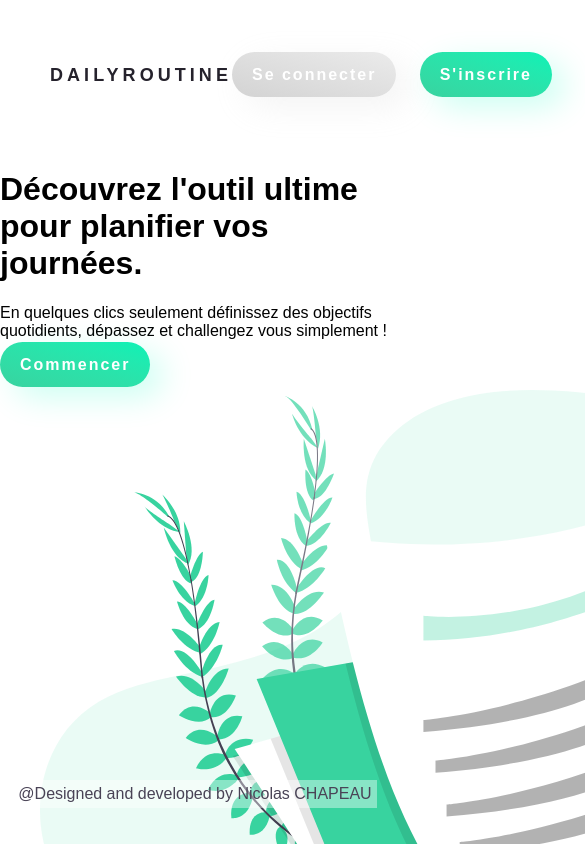
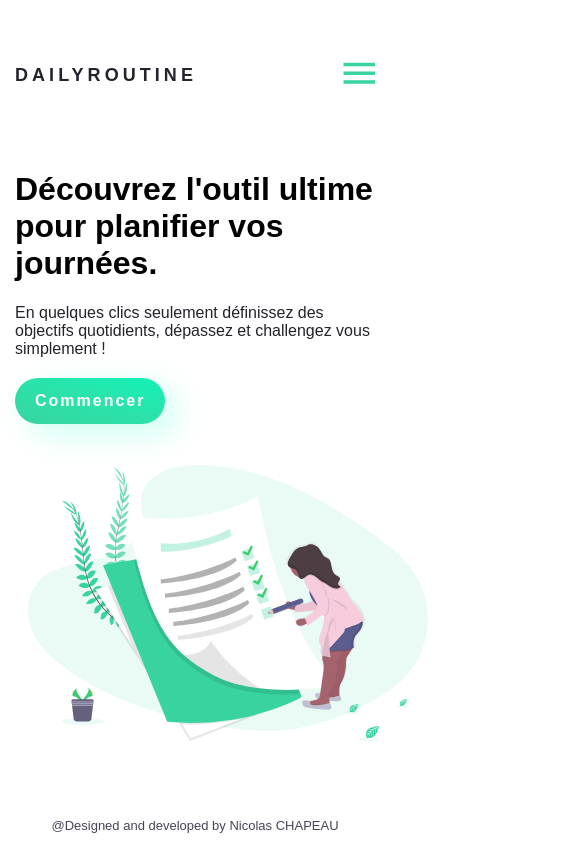
Before and after one commit to zKolait/daily-routine, a Vue app: page / in a window 390 px wide. Shown: the top 844 px of the page, 585 px wide, since content can reach past the window. Built offline with nearby package versions, Linux system fonts and the light colour scheme.

Commit message:
landing page mobile responsive

```diff
--- a/public/index.html
+++ b/public/index.html
@@ -5,7 +5,8 @@
     <meta http-equiv="X-UA-Compatible" content="IE=edge">
     <meta name="viewport" content="width=device-width,initial-scale=1.0">
     <link rel="icon" href="<%= BASE_URL %>favicon.ico">
-    <title>Taskmanager</title>
+    <link href="https://unpkg.com/ionicons@4.5.5/dist/css/ionicons.min.css" rel="stylesheet">
+    <title>Daily routine</title>
   </head>
   <body>
     <noscript>
--- a/src/App.vue
+++ b/src/App.vue
@@ -21,6 +21,7 @@ body {
   margin: 0;
   padding: 0;
   font-family: sans-serif;
+  overflow-x: hidden;
 }
 
 #app {
--- a/src/components/landing/footer.vue
+++ b/src/components/landing/footer.vue
@@ -12,10 +12,8 @@ export default {
 
 <style scoped>
     footer {
-        position: absolute;
-        bottom: 0;
+        position: relative;
         width: 100%;
-        height: 100px;
         display: flex;
         justify-content: center;
         align-items: center;
@@ -25,5 +23,12 @@ export default {
     footer p {
         padding: 5px;
         background: rgba(255, 255, 255, 0.4);
+        font-size: 16px;
+    }
+
+    @media screen and (max-width: 650px) {
+        footer p {
+            font-size: 13px;
+        }
     }
 </style>
--- a/src/components/landing/header.vue
+++ b/src/components/landing/header.vue
@@ -3,8 +3,8 @@
         <a id="header__content">
             <h2>Dailyroutine</h2>
         </a>
-        <div id="header__nav">
-            <ul>
+        <nav id="header__nav">
+            <ul class="large">
                 <li>
                     <a href="" class="button secondary">Se connecter</a>
                 </li>
@@ -12,17 +12,44 @@
                     <a href="" class="button primary">S'inscrire</a>
                 </li>
             </ul>
-        </div>
+            <ul class="little">
+                <li>
+                    <a @click="phoneMenu = !phoneMenu">
+                        <i class="icon ion-md-menu"></i>
+                    </a>
+                    <transition name="fade">
+                        <nav id="phone__menu" v-if="phoneMenu">
+                            <ul>
+                                <li>
+                                    <a href="">Se connecter</a>
+                                </li>
+                                <li>
+                                    <a href="">S'inscrire</a>
+                                </li>
+                            </ul>
+                        </nav>
+                    </transition>
+                </li>
+            </ul>
+        </nav>
     </header>
 </template>
 
 <script>
 export default {
-
+    data () {
+        return {
+            phoneMenu: false
+        }
+    }
 }
 </script>
 
 <style scoped>
+    .little {
+        display: none !important;
+    }
+
     header {
         width: 100%;
         height: 150px;
@@ -73,8 +100,8 @@ export default {
         -webkit-transform: translateY(-5px);
         -ms-transform: translateY(-5px);
         transform: translateY(-5px);
+    }
 
-    }
     header #header__nav {
         margin-right: 50px;
         width: 320px;
@@ -95,4 +122,148 @@ export default {
     header #header__nav ul li {
 
     }
+
+    @media screen and (max-width: 1024px) and (min-width: 650px) {
+        header #header__nav ul li a {
+            font-size: 15px;
+        }
+
+        header #header__nav {
+            margin-right: 50px;
+            width: 300px;
+            height: 75px;
+        }
+
+        header #header__nav ul {
+            width: 300px;
+            height: 75px;
+            list-style: none;
+            display: flex;
+            justify-content: space-between;
+            align-items: center;
+            margin: 0;
+            padding: 0;
+        }
+    }
+
+    @media screen and (max-width: 650px) {
+        .large {
+            display: none !important;
+        }
+
+        .little {
+            display: block !important;
+        }
+
+        header #header__content {
+            cursor: pointer;
+            margin-left: 15px;
+            width: 230px;
+            height: 48px;
+            display: flex;
+            justify-content: space-between;
+            align-items: center;
+            flex-direction: row;
+        }
+
+
+
+        header #header__nav {
+            margin-right: 10px;
+            width: 150px;
+            height: 75px;
+        }
+
+        header #header__nav ul.little {
+            width: 150px;
+            height: 75px;
+            list-style: none;
+            display: flex !important;
+            justify-content: flex-end !important;
+            align-items: center !important;
+            margin: 0;
+            padding: 0;
+        }
+
+        header #header__nav ul li a {
+            cursor: pointer;
+            margin-right: 5px;
+            font-size: 20px;
+            color: black;
+            text-decoration: none;
+        }
+
+        header #header__nav ul li i {
+            position: relative;
+            z-index: 10;
+            font-size: 42px;
+            color: #38D39F;
+            transition: 0.3s;
+        }
+
+        header #header__nav ul li i:hover {
+            position: relative;
+            z-index: 10;
+            font-size: 42px;
+            color: #29bc8b;
+        }
+
+        header #phone__menu {
+            position: absolute;
+            z-index: 5;
+            top: 0;
+            left: 0;
+            width: 100%;
+            height: 100vh;
+            background: white;
+            display: flex;
+            flex-direction: column;
+            justify-content: center;
+            align-items: center;
+        }
+
+        header #phone__menu ul {
+            width: 100%;
+            height: 100vh;
+            display: flex;
+            flex-direction: column;
+            justify-content: center;
+            align-items: center;
+        }
+
+        header #phone__menu ul li {
+            height: 50px;
+            margin: 10px 0 10px 0;
+            display: flex;
+            justify-content: center;
+            align-items: center;
+        }
+
+        header #phone__menu ul li a {
+            height: 50px;
+            margin: 10px 0 10px 0;
+        }
+
+        header #phone__menu ul li a {
+            font-weight: 700;
+            font-size: 18px;
+            letter-spacing: 0.225em;
+            color: #25222C;
+            text-transform: uppercase;
+            transition: 0.3s;
+        }
+
+        header #phone__menu ul li a:hover {
+            height: 50px;
+            color: #38D39F;
+        }
+    }
+
+
+    .fade-enter-active, .fade-leave-active {
+        transition: opacity .2s;
+    }
+    .fade-enter, .fade-leave-to /* .fade-leave-active below version 2.1.8 */ {
+        opacity: 0;
+    }
 </style>
--- a/src/layouts/Landing.vue
+++ b/src/layouts/Landing.vue
@@ -28,6 +28,20 @@ export default {
 
     main {
         width: 100%;
-        height: 700px;
+        height: 750px;
+    }
+
+    @media screen and (max-width: 1675px) and (min-width: 1400px) {
+        main {
+            width: 100%;
+            height: 700px;
+        }
+    }
+
+    @media screen and (max-width: 1400px) {
+        main {
+            width: 100%;
+            height: 650px;
+        }
     }
 </style>
--- a/src/views/index.vue
+++ b/src/views/index.vue
@@ -155,8 +155,135 @@
         max-width: calc(100% - 510px);
         min-width: 520px;
     }
+}
 
+
+@media screen and (max-width: 1024px) and (min-width: 650px) {
+    #main__container {
+        position: relative;
+        width: 100%;
+        height: 700px;
+        display: flex;
+        justify-content: flex-start;
+        align-items: center;
+        flex-direction: row;
+    }
+
+    #main__container #main__container__content {
+        position: absolute;
+        top: 0px;
+        left: 50px;
+        width: 500px;
+        display: flex;
+        justify-content: flex-start;
+        align-items: flex-start;
+        flex-direction: column;
+    }
+
+    #main__container #main__container__content h1 {
+        font-weight: bold;
+        font-size: 42px;
+    }
+
+    #main__container #main__container__content p {
+        width: 500px;
+        font-weight: 500;
+        color: #25222C;
+        margin: 0 0 20px 0;
+    }
+
+    #main__container figure {
+        position: absolute;
+        top: 50px;
+        right: 0;
+        height: 500px;
+        display: flex;
+        justify-content: flex-end;
+        align-items: flex-end;
+    }
+
+    #main__container figure img {
+        max-width: calc(100% - 360px);
+        min-width: 450px;
+    }
+
+    #main__container a {
+        position: relative;
+        z-index: 2;
+    }
 }
+
+
+
+@media screen and (max-width: 650px) {
+    #main__container {
+        position: relative;
+        width: 100%;
+        height: 500px;
+        display: flex;
+        justify-content: flex-start;
+        align-items: center;
+        flex-direction: row;
+    }
+
+    #main__container #main__container__content {
+        position: absolute;
+        top: 0px;
+        left: 15px;
+        width: 95%;
+        display: flex;
+        justify-content: flex-start;
+        align-items: flex-start;
+        flex-direction: column;
+    }
+
+    #main__container #main__container__content h1 {
+        width: 100%;
+        font-weight: bold;
+        font-size: 32px;
+    }
+
+    #main__container #main__container__content p {
+        width: 100%;
+        font-weight: 500;
+        color: #25222C;
+        margin: 0 0 20px 0;
+    }
+
+    #main__container figure {
+        position: absolute;
+        top: 75px;
+        right: -20%;
+        height: 500px;
+        width: 100%;
+        display: flex;
+        justify-content: flex-end;
+        align-items: flex-end;
+    }
+
+    #main__container figure img {
+        max-width: calc(100%);
+        min-width: 400px;
+    }
+
+    #main__container a {
+        position: relative;
+        z-index: 2;
+    }
+}
+
+
+
+
+
+
+
+
+
+
+
+
+
 
 
 /* 1300 - infinite */
```
